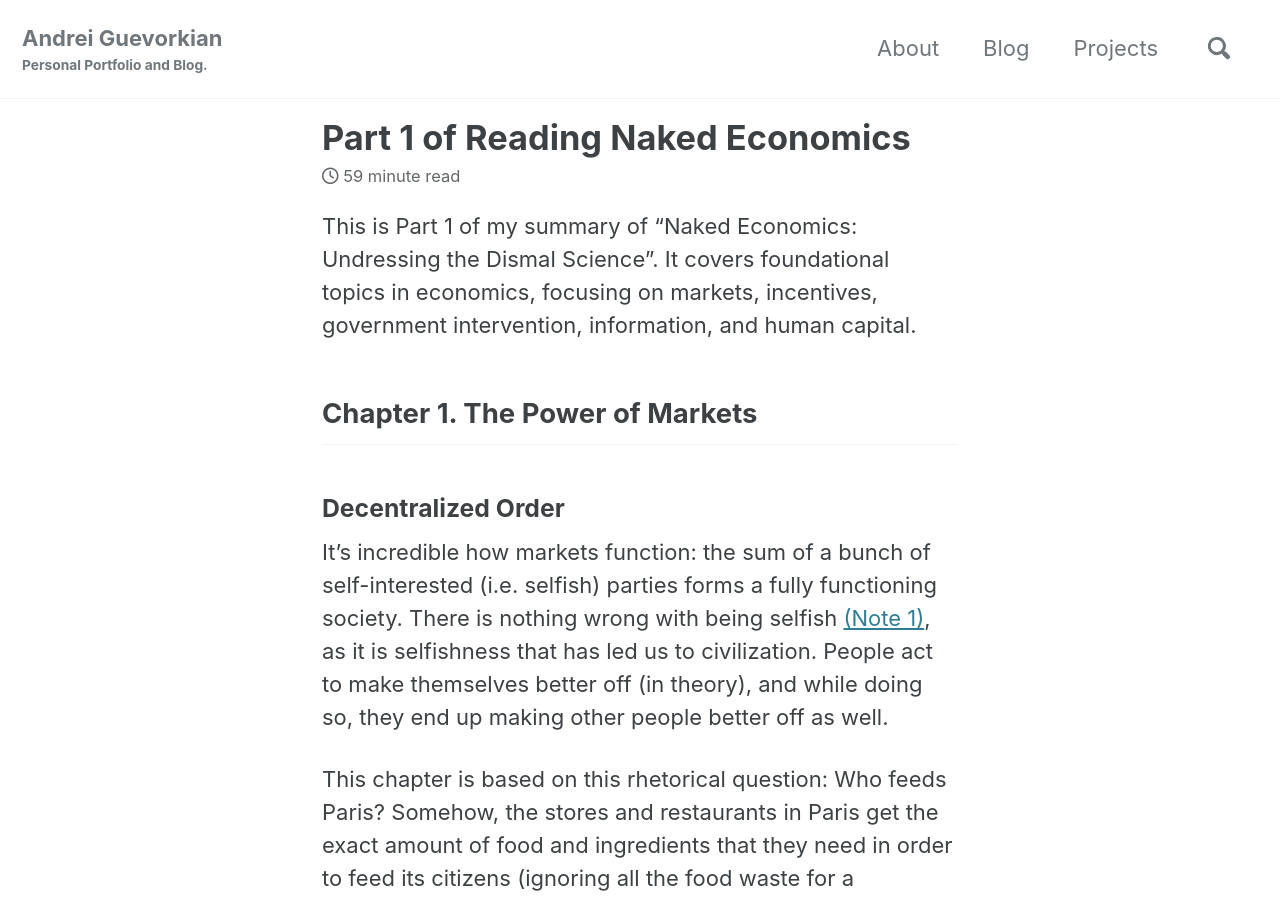
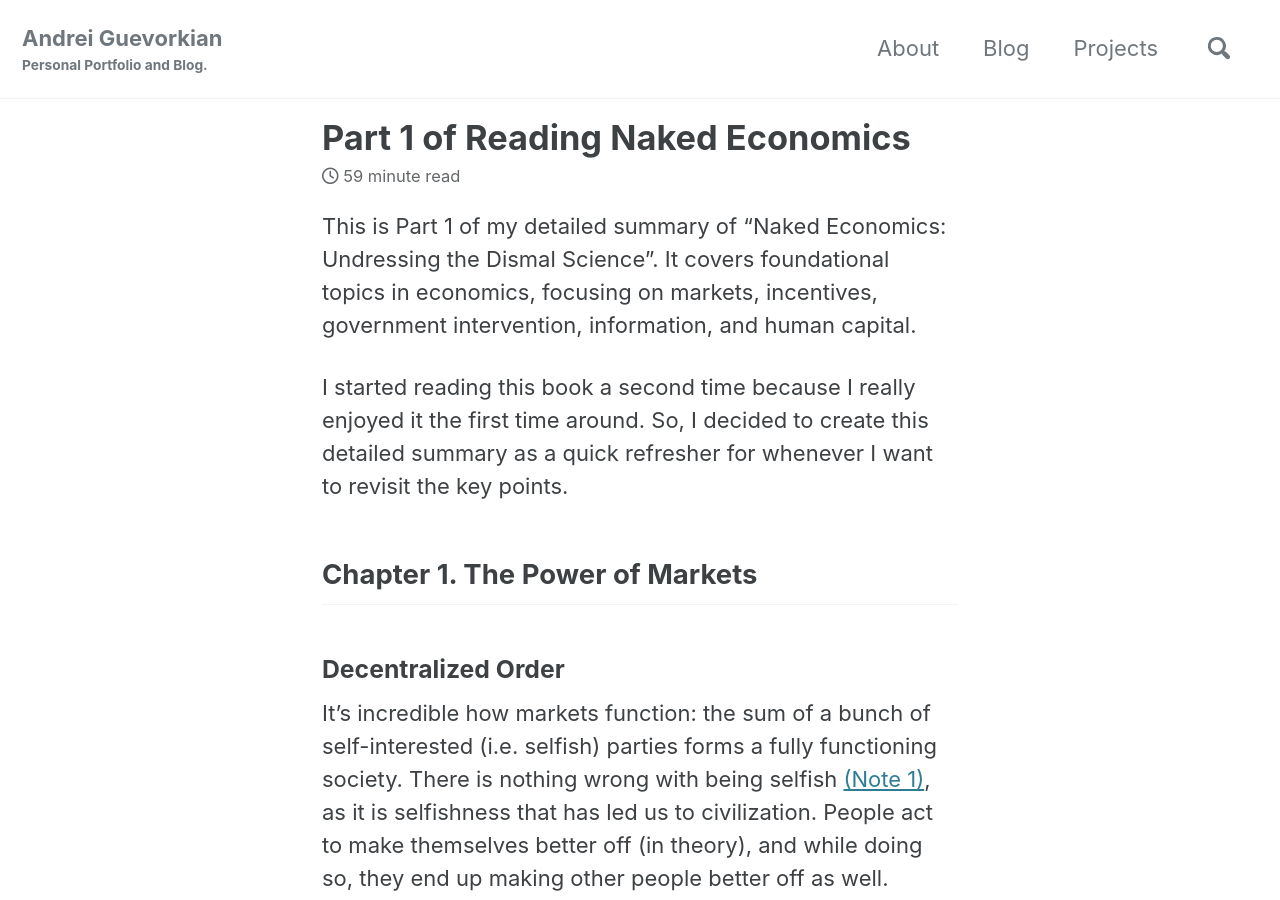
Before and after one commit to andreigue/andreigue.github.io, a Jekyll site: the page built from _posts/2024-06-30-naked-econ-1.md, in a window 1280 px wide and 900 px high. Built offline with Jekyll 4.4.1, drawn with Linux system fonts in a browser that asks for light colours; cached includes are drawn as plain includes; nearby versions of some CDN libraries.

```diff
--- a/_posts/2024-06-30-naked-econ-1.md
+++ b/_posts/2024-06-30-naked-econ-1.md
@@ -3,7 +3,9 @@ title: "Part 1 of Reading Naked Economics"
 tags: [Books, Economics]
 ---
 
-This is Part 1 of my summary of "Naked Economics: Undressing the Dismal Science". It covers foundational topics in economics, focusing on markets, incentives, government intervention, information, and human capital.
+This is Part 1 of my detailed summary of "Naked Economics: Undressing the Dismal Science". It covers foundational topics in economics, focusing on markets, incentives, government intervention, information, and human capital.
+
+I started reading this book a second time because I really enjoyed it the first time around. So, I decided to create this detailed summary as a quick refresher for whenever I want to revisit the key points.
 
 ## Chapter 1. The Power of Markets
 
```
